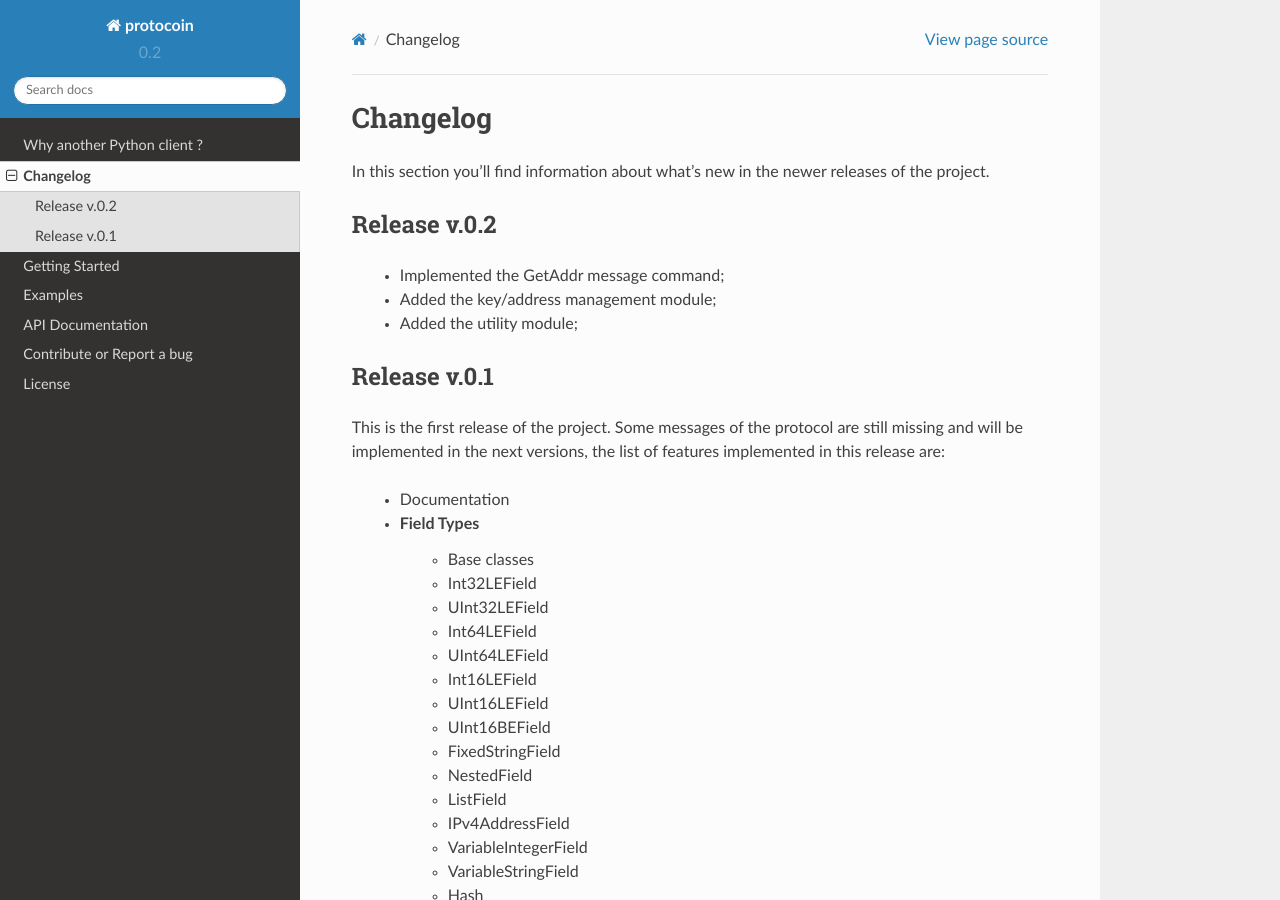
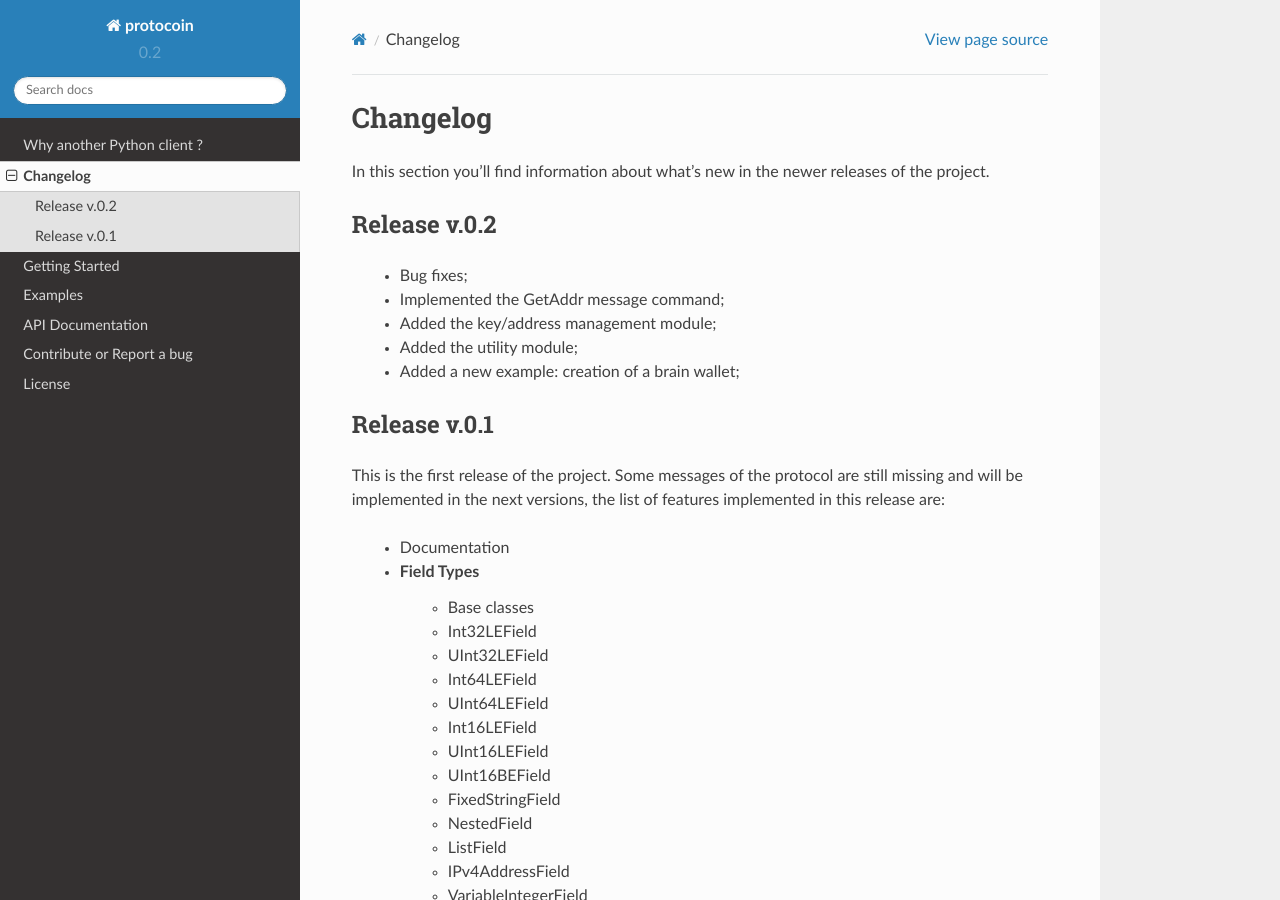
Before and after one commit to perone/protocoin, a Sphinx documentation site: the page built from docs/source/changelog.rst, in a window 1280 px wide and 900 px high. Built offline with Sphinx 7.4.7 and the Read the Docs theme 2.0.0, drawn with Linux system fonts in a browser that asks for light colours.

Commit message:
Updating the changelog.

```diff
--- a/docs/source/changelog.rst
+++ b/docs/source/changelog.rst
@@ -6,9 +6,11 @@ releases of the project.
 Release v.0.2
 -------------------------------------------------------------------------------
 
+	* Bug fixes;
 	* Implemented the GetAddr message command;
 	* Added the key/address management module;
 	* Added the utility module;
+	* Added a new example: creation of a brain wallet;
 
 Release v.0.1
 -------------------------------------------------------------------------------
```
